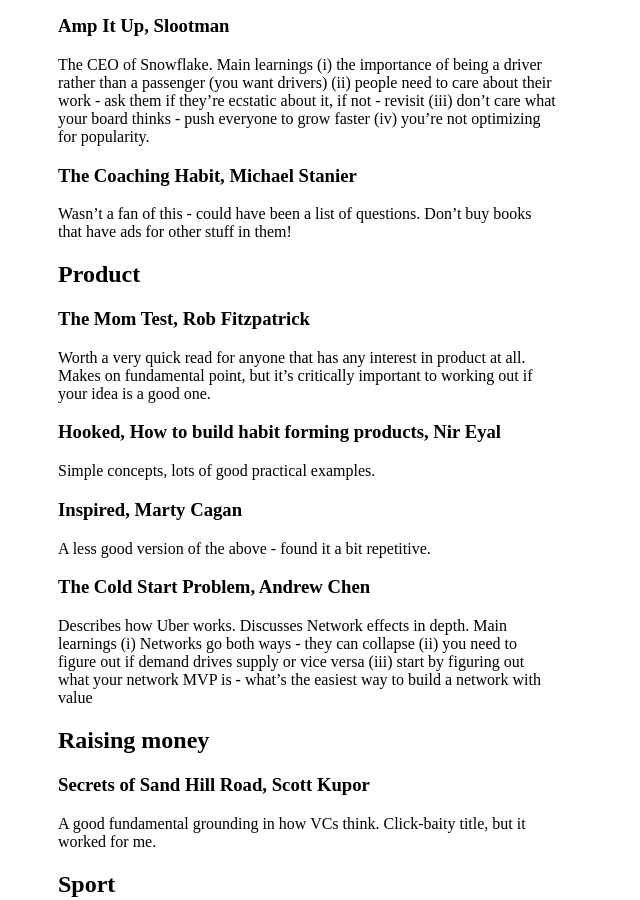
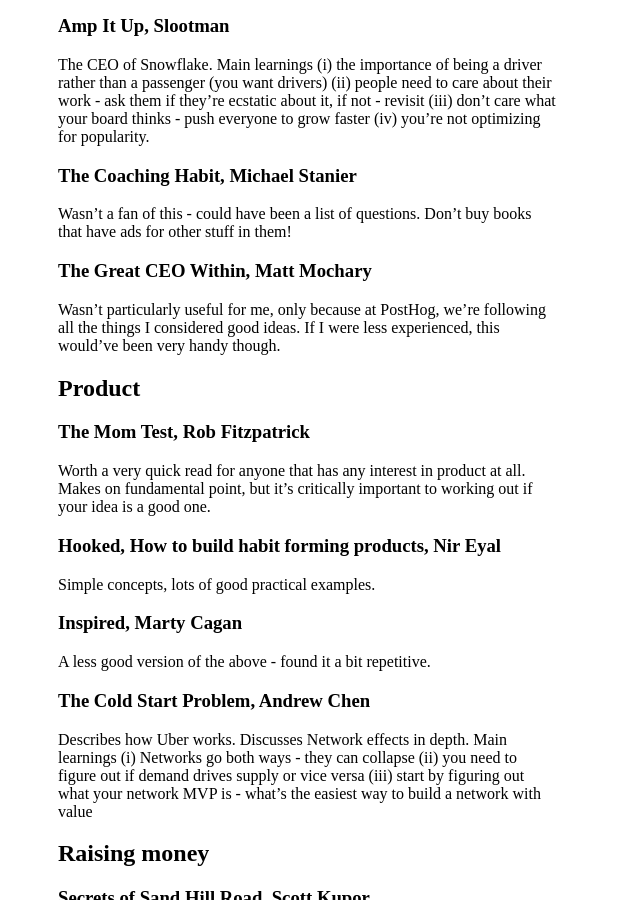
Before and after one commit to jamesefhawkins/jamesefhawkins.github.io, a Jekyll site: the page built from reading/index.md, in a window 1280 px wide and 900 px high, scrolled down 2109 px. Shown: the whole window, without its empty margins (0-640 px from the left). Built offline with Jekyll 4.4.1, drawn with Linux system fonts in a browser that asks for light colours.

Commit message:
add the great ceo within

```diff
--- a/reading/index.md
+++ b/reading/index.md
@@ -88,6 +88,10 @@
 
 Wasn't a fan of this - could have been a list of questions. Don't buy books that have ads for other stuff in them!
 
+### The Great CEO Within, Matt Mochary
+
+Wasn't particularly useful for me, only because at PostHog, we're following all the things I considered good ideas. If I were less experienced, this would've been very handy though.
+
 ## Product
 
 ### The Mom Test, Rob Fitzpatrick
```
